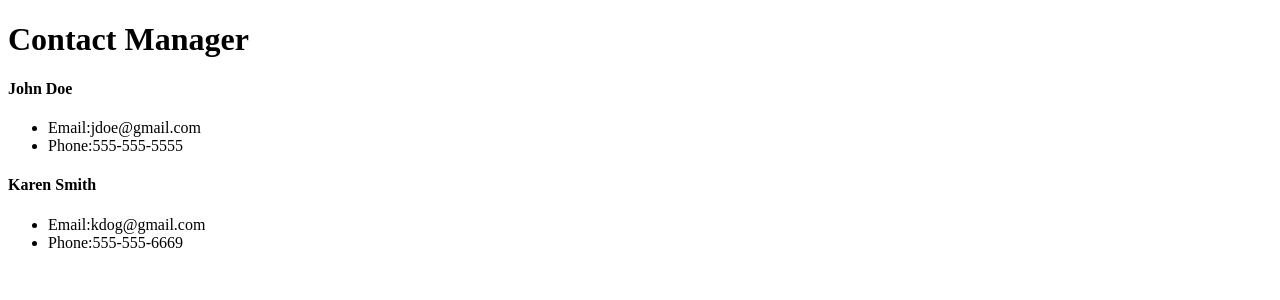
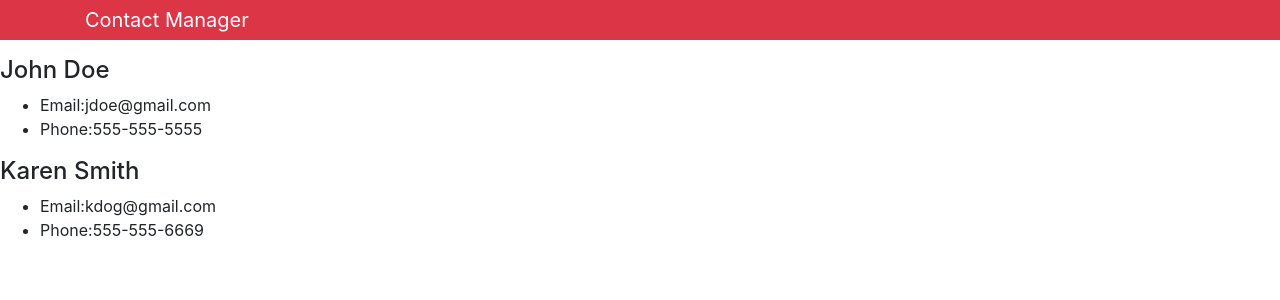
Before and after one commit to TFisch/contact_manager, a React (Create React App) app: page / in a window 1280 px wide. Shown: the top 300 px of the page. Built offline with nearby package versions, Linux system fonts and the light colour scheme.

Commit message:
Add bootstrap properties to nav-bar

```diff
--- a/package.json
+++ b/package.json
@@ -3,6 +3,7 @@
   "version": "0.1.0",
   "private": true,
   "dependencies": {
+    "bootstrap": "^4.1.3",
     "react": "^16.4.2",
     "react-dom": "^16.4.2",
     "react-scripts": "1.1.4"
--- a/src/App.js
+++ b/src/App.js
@@ -3,7 +3,7 @@ import logo from './logo.svg';
 import './App.css';
 import Contact from './components/Contact';
 import Header from './components/Header';
-import PropTypes from 'prop-types';
+import 'bootstrap/dist/css/bootstrap.min.css';
 
 class App extends Component {
   render() {
--- a/src/components/Contact.js
+++ b/src/components/Contact.js
@@ -1,17 +1,25 @@
 import React, { Component } from 'react';
+import PropTypes from 'prop-types';
 
 class Contact extends Component {
   render() {
+    const { name, email, phone } = this.props;
     return (
       <div>
-        <h4>{this.props.name}</h4>
+        <h4>{name}</h4>
         <ul>
-          <li>Email:{this.props.email}</li>
-          <li>Phone:{this.props.phone}</li>
+          <li>Email:{email}</li>
+          <li>Phone:{phone}</li>
         </ul>
       </div>
     );
   }
 }
 
+Contact.PropTypes = {
+  name: PropTypes.string.isRequired,
+  email: PropTypes.string.isRequired,
+  phone: PropTypes.string.isRequired
+};
+
 export default Contact;
--- a/src/components/Header.js
+++ b/src/components/Header.js
@@ -1,11 +1,16 @@
 import React from 'react';
+import PropTypes from 'prop-types';
 
 const Header = props => {
   const { branding } = props;
   return (
-    <div>
-      <h1>{branding}</h1>
-    </div>
+    <nav className="navbar navbar-expand-sm navbar-dark bg-danger mb-3 py-0">
+      <div className="container">
+        <a href="/" className="navbar-brand">
+          {branding}
+        </a>
+      </div>
+    </nav>
   );
 };
 
@@ -13,4 +18,8 @@ Header.defaultProps = {
   branding: 'My App'
 };
 
+Header.propTypes = {
+  branding: PropTypes.string.isRequired
+};
+
 export default Header;
```
Also changed, not shown: 1 other file (tests, documents, lock files or other folders).
